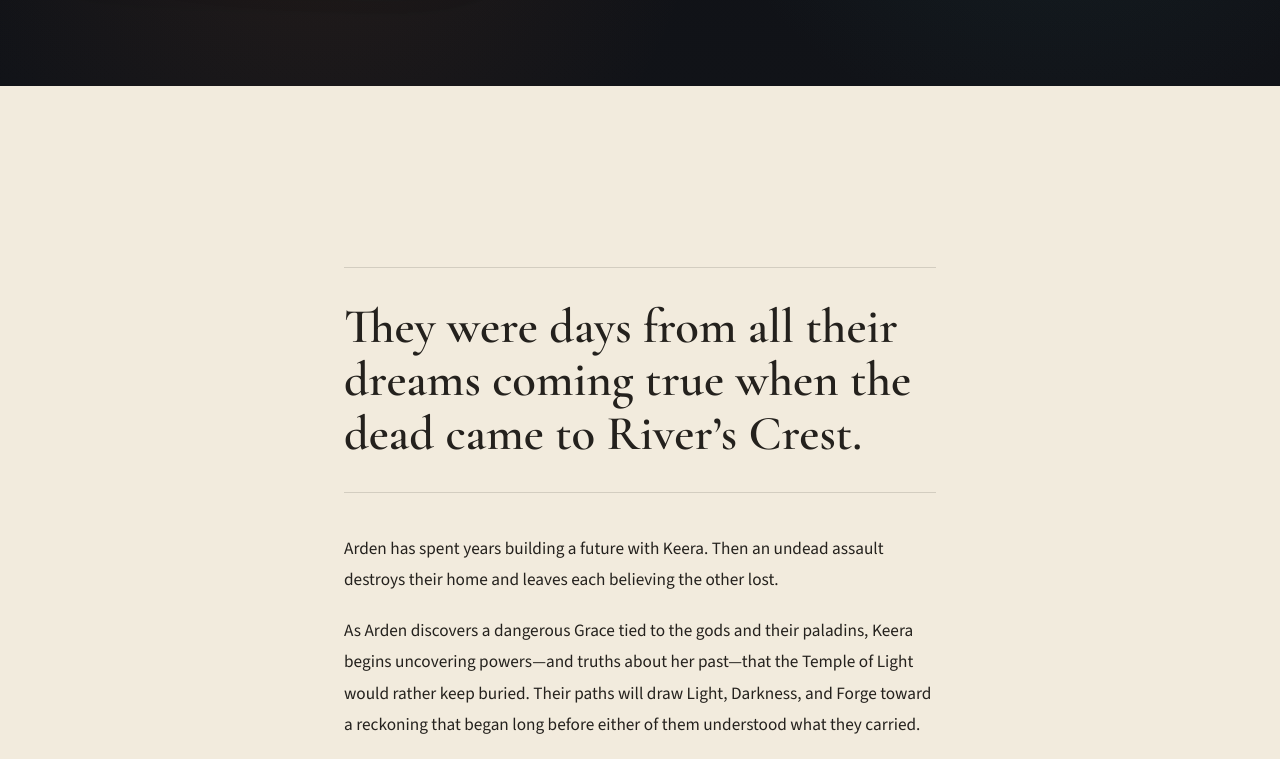
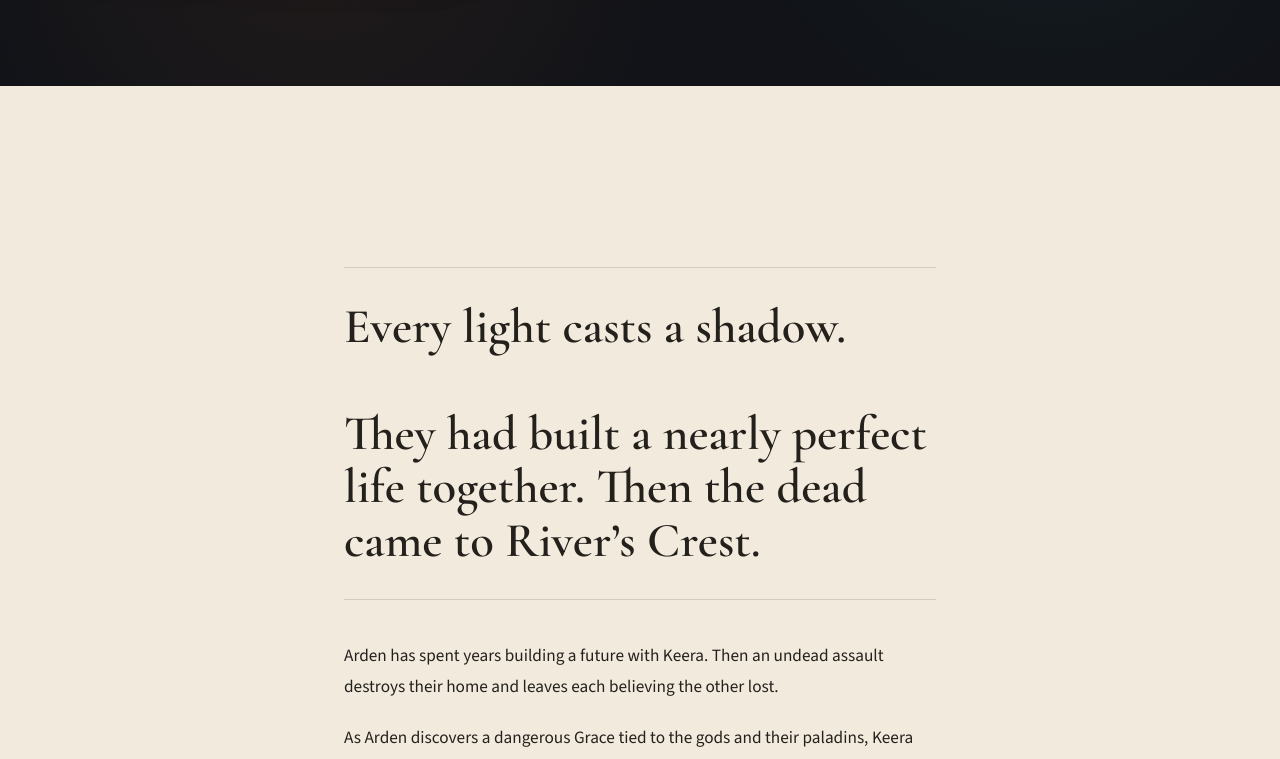
Before and after one commit to steel-beam-cs/andellian-site, a Next.js app: page /forge-and-shadow in a window 1280 px wide. Shown: the part 575-1334 px from the top of the page. Built offline with nearby package versions, Linux system fonts and the light colour scheme.

Commit message:
Update the Forge and Shadow opening hook
Replace the former hook on the homepage and book page with the approved copy and paragraph break.

```diff
--- a/src/app/forge-and-shadow/page.tsx
+++ b/src/app/forge-and-shadow/page.tsx
@@ -98,8 +98,11 @@ export default function ForgeAndShadowPage() {
               Book introduction
             </h2>
             <blockquote>
-              They were days from all their dreams coming true when the dead
-              came to River’s Crest.
+              Every light casts a shadow.
+              <br />
+              <br />
+              They had built a nearly perfect life together. Then the dead came to
+              River’s Crest.
             </blockquote>
             <div className="prose prose-single">
               <p>
--- a/src/app/page.tsx
+++ b/src/app/page.tsx
@@ -86,8 +86,11 @@ export default function Home() {
             <p className="eyebrow">Book One of The Scar of Andellian</p>
             <h2 id="book-heading">Forge and Shadow</h2>
             <blockquote>
-              They were days from all their dreams coming true when the dead
-              came to River’s Crest.
+              Every light casts a shadow.
+              <br />
+              <br />
+              They had built a nearly perfect life together. Then the dead came to
+              River’s Crest.
             </blockquote>
             <div className="prose">
               <p>
```
